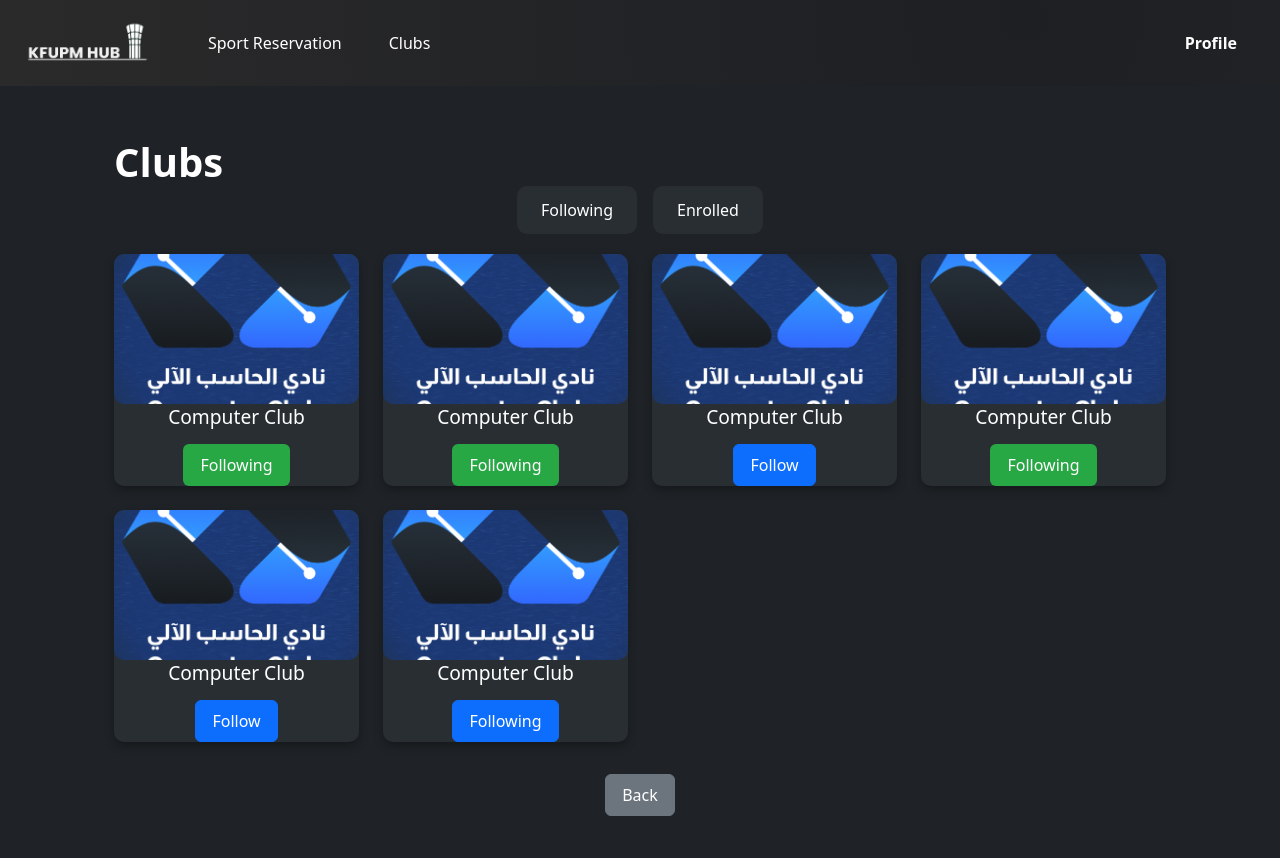
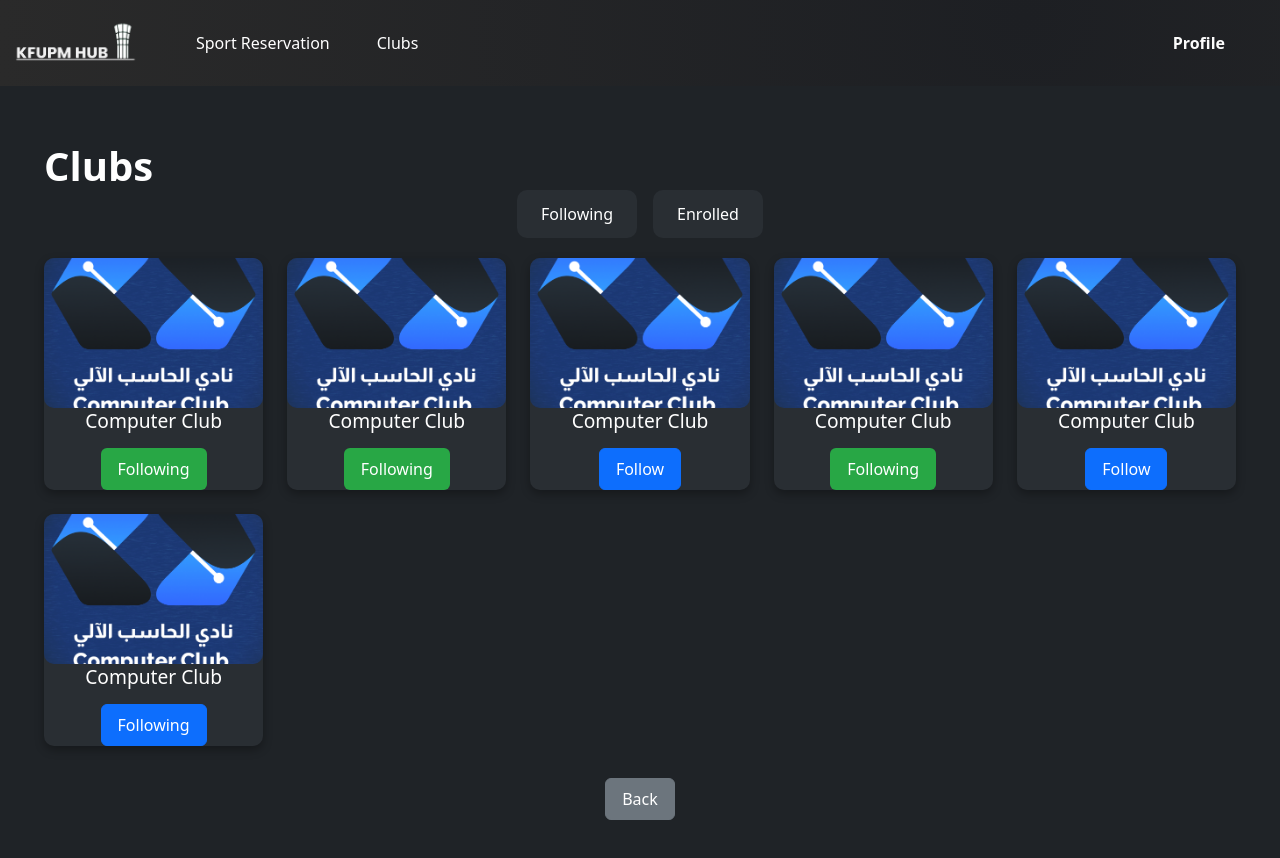
Before and after one commit to RN848/KFUPM-Hup, a React (Create React App) app: page /clubs in a window 1280 px wide. Shown: the top 858 px of the page. Built offline with nearby package versions, Linux system fonts and the light colour scheme.

Commit message:
fixed and.

```diff
--- a/src/components/Body.js
+++ b/src/components/Body.js
@@ -1,38 +1,33 @@
 import Container from "react-bootstrap/Container";
-import Row from "react-bootstrap/Row";
-import Col from "react-bootstrap/Col";
-import Nav from "./Nav.js";
 import Navbar from "react-bootstrap/Navbar";
 import "../styles/master.css";
 import "../styles/main.css";
 import "../styles/pages/_headbar.scss";
-import logo from "../images/KFUPM_HUB.png"
-import React, {useEffect, useState} from "react";
-import { useNavigate, useLocation } from "react-router-dom";
-import {Image} from "react-bootstrap";
-import Button from "react-bootstrap/Button";
+import logo from "../images/KFUPM_HUB.png";
+import React, { useEffect, useState } from "react";
+import { useNavigate } from "react-router-dom";
+import { Image } from "react-bootstrap";
+import Row from "react-bootstrap/Row";
 
 export default function Body({ children }) {
   const navigate = useNavigate();
-  const location = useLocation();
-  const isIndexPage = location.pathname === "/";
-  const [userRole, setUserRole] = useState("normal"); // default to normal
+  const [userRole, setUserRole] = useState("normal");
+  const [isMenuOpen, setIsMenuOpen] = useState(false);
+
   useEffect(() => {
-    // Get userRole from local storage on component mount
     const storedRole = localStorage.getItem("userRole");
     if (storedRole) {
-      setUserRole(storedRole);
+      setUserRole(storedRole.trim());
     }
   }, []);
-  const [showNav, setShowNav] = useState(true);
-  const [isMenuOpen, setIsMenuOpen] = useState(false);
 
   return (
-      <>
-        <Navbar expand="md" className="headBar" bg="light" variant="dark">
-          <Container fluid>
+      <Container fluid style={{ height: "100%", width: "100%" }} >
+        <Row>
+        {/* Navbar */}
+        <Navbar expand="md" className="headBar" bg="light" variant="dark" style={{paddingRight: '1.5rem'}}>
           <Navbar.Brand onClick={() => navigate("/home")} className="logo">
-              <Image src={logo} alt={"KFUPM HUB Logo"} className={"kfupm-logo"} />
+            <Image src={logo} alt="KFUPM HUB Logo" className="kfupm-logo" />
           </Navbar.Brand>
           <Navbar.Toggle
               aria-controls="basic-navbar-nav"
@@ -50,60 +45,32 @@ export default function Body({ children }) {
                 Clubs
               </a>
 
-              {/*
-              CODE
-              */}
-
-              {/*admin*/}
-              {userRole == "admin" && (
-                  <>
+              {userRole === "admin" && (
                   <a href="/New-Club" className="headbar-link">
                     Create Club
                   </a>
-                  </>
               )}
 
-              {/*club Account*/}
-                  {userRole.trim(" ") == "clubAccount" && (
-                      <>
+              {userRole === "clubAccount" && (
                   <a href="/clubleaderHomePage" className="headbar-link">
                     Club Page
                   </a>
-                      </>
               )}
 
-              {/*Club Page*/}
-
-              {/* Profile Link */}
-              <a className="headbar-link profile-link" onClick={() => {navigate("/Your-Profile")}}>
+              <a
+                  className="headbar-link profile-link"
+                  onClick={() => navigate("/Your-Profile")}
+              >
                 Profile
               </a>
-              {/*{!isIndexPage && (
-                  <Button
-                      variant="secondary"
-                      onClick={() => setShowNav(!showNav)}
-                      style={{ marginLeft: "10px" }}
-                  >
-                    {showNav ? "Hide Nav" : "Show Nav"}
-                  </Button>
-              )}*/}
             </div>
           </Navbar.Collapse>
+        </Navbar>
+      </Row>
+        {/* Content Area */}
+        <Row style={{ height: "100%"}}>
+        <div className="cont" style={{paddingTop: "1.5rem"}}>{children}</div>
+        </Row>
       </Container>
-        </Navbar>
-
-          <Row style={{ height: "100%" }}>
-            {/* This is the nav only enable when debug */}
-            {!isIndexPage && false  &&showNav && (
-                <Col xs="2" className="sidNav" style={{ padding: "0" }}>
-                  <Nav />
-                </Col>
-            )}
-
-            <Col className="cont">
-              <Container style={{ paddingTop: "20px" }}>{children}</Container>
-            </Col>
-          </Row>
-      </>
   );
 }
--- a/src/pages/LogIn.js
+++ b/src/pages/LogIn.js
@@ -4,31 +4,27 @@ import { useState } from "react";
 import { useNavigate } from "react-router-dom";
 
 const LogIn = () => {
+  localStorage.clear()
   const navigate = useNavigate();
-
   const [inputs, setInputs] = useState({
     email: "",
     password: "",
   });
-
   const adminLogin = {
     email: 'admin@gmail.com',
     password: 'passwordAdmin',
     isAdmin: true,
     isOwner: false,
   };
-
   const ClubAccount = {
     email: 'club@gmail.com',
     password: 'passwordClub',
     isAdmin: false,
     isOwner: true,
   };
-
   const handleInputChange = (e) => {
     setInputs({ ...inputs, [e.target.id]: e.target.value });
   };
-
   const checkForm = (e) => {
     e.preventDefault();
     let userRole = 'normal'; // default role
```
Lines whose indentation alone changed are shown as unchanged.
